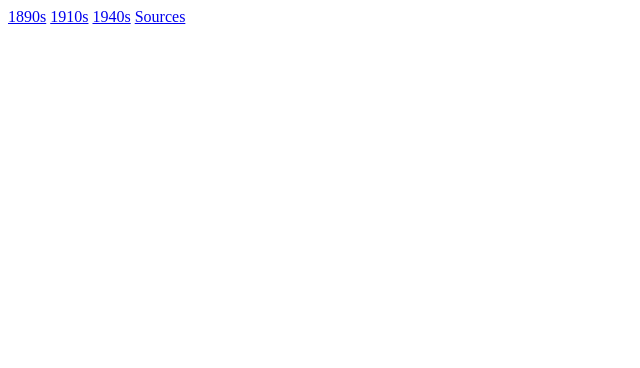
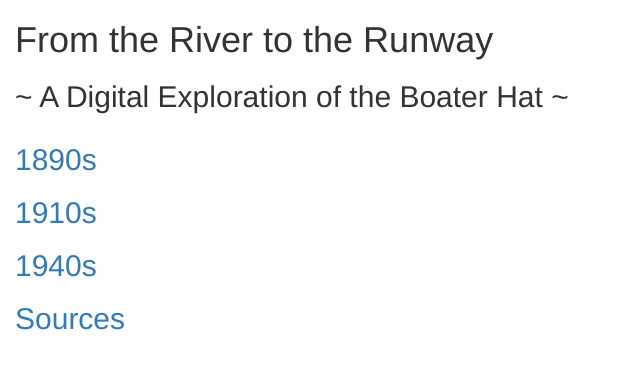
Before and after one commit to murielbrunet/Boater-Project, a plain HTML site: page index.html in a window 1280 px wide. Shown: the whole page, without its empty margins (0-640 px from the left). Drawn offline with nearby package versions, Linux system fonts and the light colour scheme.

Commit message:
styled index page

```diff
--- a/index.html
+++ b/index.html
@@ -1,14 +1,35 @@
 <!DOCTYPE html>
 <html>
 <head>
-<title>Boater Hat Welcome Page</title>
+  <link href="Photos/1890s/Icon.png" rel="shortcut icon" type="image/png">
+  <meta charset="utf-8">
+  <meta name="viewport" content="width=device-width, initial-scale=1">
+  <link rel="stylesheet" href="https://maxcdn.bootstrapcdn.com/bootstrap/3.3.7/css/bootstrap.min.css">
+  <script src="https://ajax.googleapis.com/ajax/libs/jquery/1.12.4/jquery.min.js"></script>
+  <script src="http://maxcdn.bootstrapcdn.com/bootstrap/3.3.7/js/bootstrap.min.js"></script>
+  <link rel="stylesheet" type="text/css" href="index.css">
+  <script src="https://ajax.googleapis.com/ajax/libs/jquery/1.12.4/jquery.min.js"></script>
 </head>
 <body>
 
-  <a href="boaterWebsiteLayout1890s.html">1890s</a>
-  <a href="boaterWebsiteLayout1910s.html">1910s</a>
-  <a href="boaterWebsiteLayout1940s.html">1940s</a>
-  <a href="boaterWebsiteSources.html">Sources</a>
+  <div class="container-fluid">
+    <div class="row">
+    	<div class="col-xs-12" id="title">
+    		<h1>From the River to the Runway</h1>
+          	<h2>~ A Digital Exploration of the Boater Hat ~</h2>
+    	</div>
+    </div>
+    <div class = "row">
+    	<div class="col-xs-12">
+		  <h2><a href="boaterWebsiteLayout1890s.html">1890s</a></h2>
+		  <h2><a href="boaterWebsiteLayout1910s.html">1910s</a></h2>
+		  <h2><a href="boaterWebsiteLayout1940s.html">1940s</a></h2>
+		  <h2><a href="boaterWebsiteSources.html">Sources</a></h2>
+    	</div>
+    </div>
+
+  </div>
+
 
 </body>
 </html>
```
